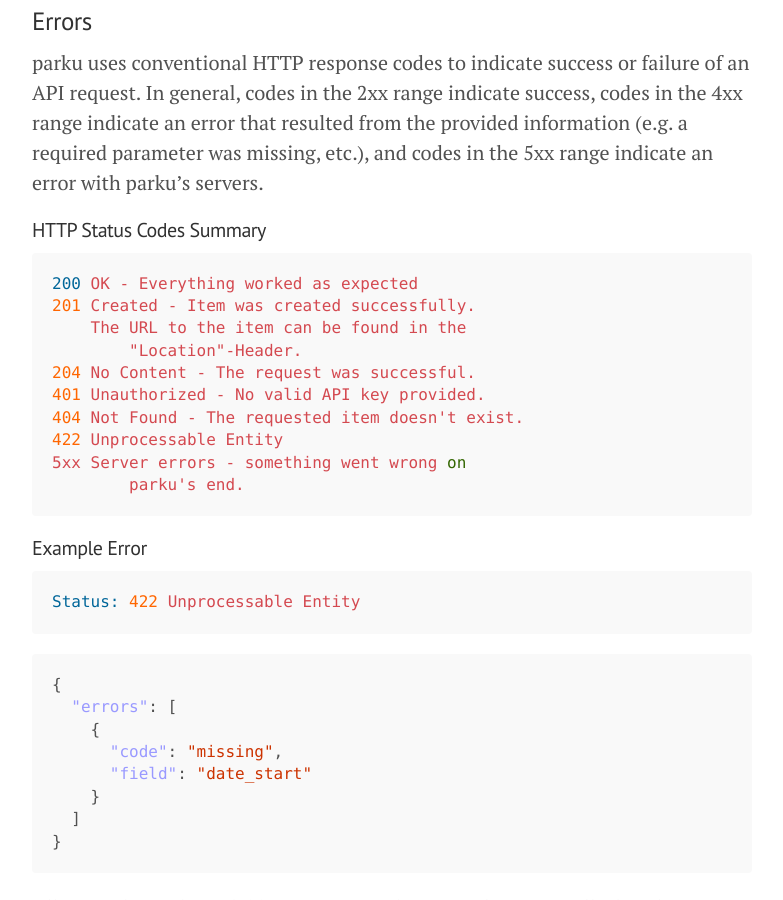
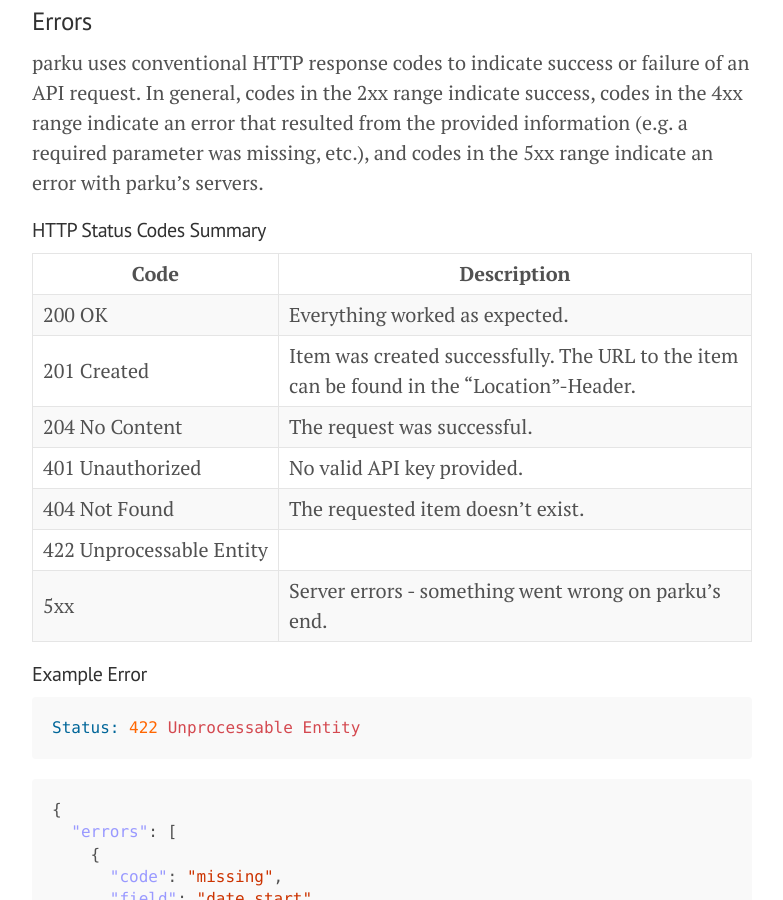
Before and after one commit to parku/docs, a Jekyll site: the page built from api/index.md, in a window 1280 px wide and 900 px high, scrolled down 1097 px. Shown: the whole window, without its empty margins (248-1031 px from the left). Built offline with Jekyll 4.4.1, drawn with Linux system fonts in a browser that asks for light colours; Markdown is read by kramdown in place of the engine named in the settings.

Commit message:
Error codes in table.

````diff
--- a/api/index.md
+++ b/api/index.md
@@ -35,18 +35,15 @@
 
 #### HTTP Status Codes Summary
 
-```nginx
-200 OK - Everything worked as expected
-201 Created - Item was created successfully.
-    The URL to the item can be found in the
-	"Location"-Header.
-204 No Content - The request was successful.
-401 Unauthorized - No valid API key provided.
-404 Not Found - The requested item doesn't exist.
-422 Unprocessable Entity
-5xx Server errors - something went wrong on
-	parku's end.
-```
+Code                | Description
+--------------------|------------
+<nobr>200 OK</nobr>              | Everything worked as expected.
+<nobr>201 Created</nobr>         | Item was created successfully. The URL to the item can be found in the "Location"-Header.
+<nobr>204 No Content</nobr>      | The request was successful.
+<nobr>401 Unauthorized</nobr>    | No valid API key provided.
+<nobr>404 Not Found</nobr>       | The requested item doesn't exist.
+<nobr>422 Unprocessable Entity</nobr> | &nbsp;
+5xx                 | Server errors - something went wrong on parku's end.
 
 #### Example Error
 
````
